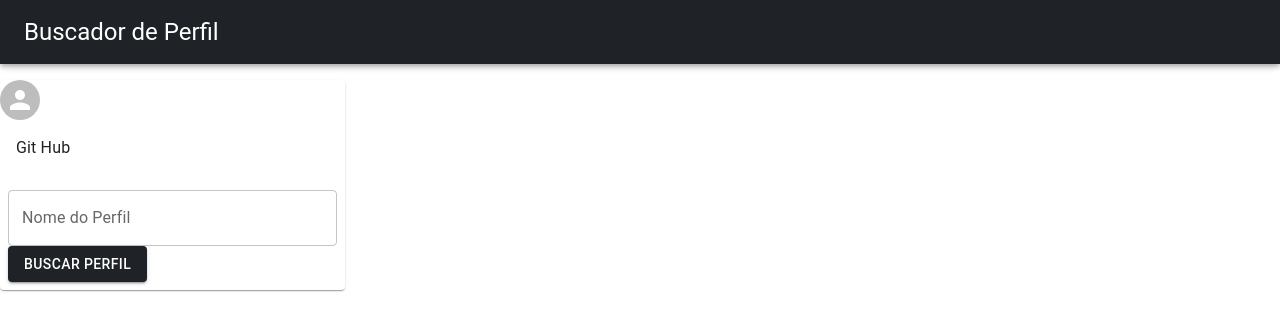
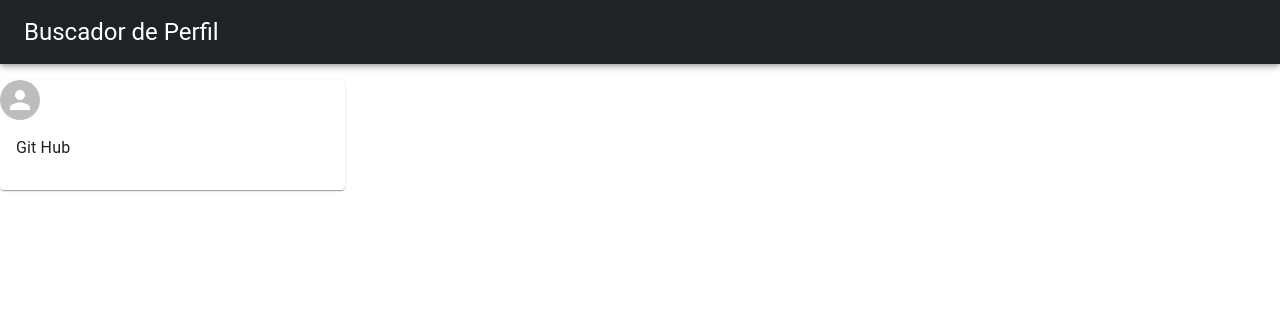
Before and after one commit to Edigleis2022/localizarPerfilReact, a React (Vite) app: page / in a window 1280 px wide. Shown: the top 330 px of the page. Built offline with nearby package versions, Linux system fonts and the light colour scheme.

Commit message:
✨ Adicinando Funções

```diff
--- a/src/App.tsx
+++ b/src/App.tsx
@@ -3,7 +3,7 @@ import { useEffect, useState } from "react"
 import { BaseLayout } from "./Layout/BaseLayout"
 import { Theme } from "./theme/ThemeProvider"
 import { UserProps } from "./Types/users"
-import Form from "./components/Form"
+import ActionsCard from "./components/CardActions/card"
 
 function App() {
 
@@ -52,8 +52,11 @@ function App() {
       <Theme>
         <CssBaseline />
         <BaseLayout appBarTitle="Buscador de Perfil">
-          <Box sx={{
-            justifyContent: "center",
+
+        </BaseLayout>
+      </Theme>
+      <Box sx={{
+            justifyContent: "center", alignItems: "center"
           }} >
             <Card sx={{ maxWidth: 345 }}>
               <Avatar src={user.avatar_url} />
@@ -65,22 +68,9 @@ function App() {
 
                 </Typography>
               </CardContent>
-              <CardActions  >
-                <form>
-                  <Box sx={{ justifyContent: "center", }}  >
-                    <TextField
-                      label="Nome do Perfil" fullWidth
-                      name='userName' onSubmit={handleSubmit} />
-                    <Button
-                      variant="contained"
-                      type="submit" >Buscar Perfil</Button>
-                  </Box>
-                </form>
-              </CardActions>
+
             </Card>
           </Box>
-        </BaseLayout>
-      </Theme>
 
     </>
   )
--- /dev/null
+++ b/src/components/CardActions/card.tsx
@@ -0,0 +1,27 @@
+import { Box, TextField, Button, CardActions } from "@mui/material";
+
+
+
+
+function ActionsCard() {
+
+    return (
+        <>
+            <CardActions>
+                <form>
+                    <Box sx={{ justifyContent: "center", }}  >
+                        <TextField
+                            label="Nome do Perfil" fullWidth
+                            name='userName' onSubmit={handleSubmit} />
+                        <Button
+                            variant="contained"
+                            type="submit" >Buscar Perfil</Button>
+                    </Box>
+                </form>
+            </CardActions>
+
+        </>
+    )
+}
+
+export default ActionsCard
```
